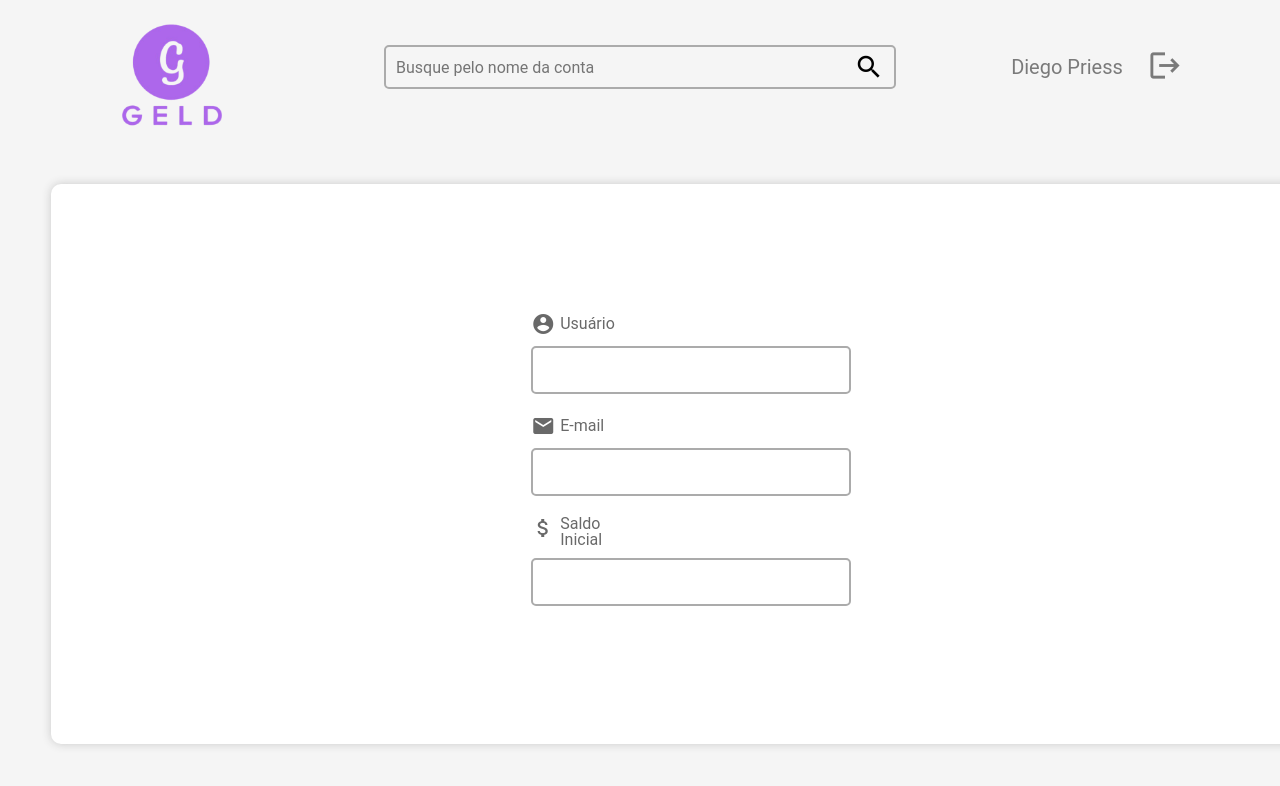
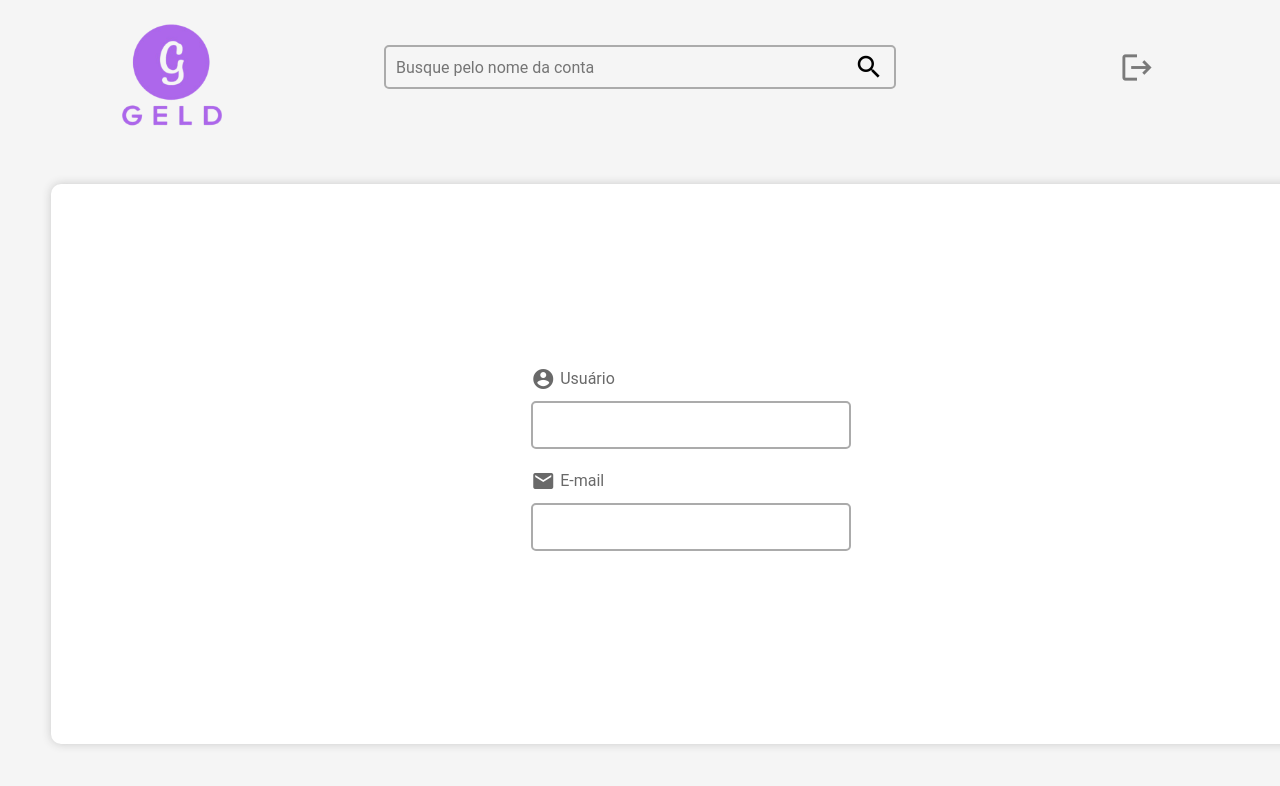
Before and after one commit to DiegoPriess/pac_second_semester_front, a React (Create React App) app: page /perfil in a window 1280 px wide. Shown: the top 786 px of the page. Built offline with nearby package versions, Linux system fonts and the light colour scheme.

Commit message:
Exibindo dados do usuário e fazendo logout (Refatorar apos entrega)

```diff
--- a/src/components/AccountCard/index.jsx
+++ b/src/components/AccountCard/index.jsx
@@ -30,7 +30,8 @@ const AccountCard = (props) => {
             }
         })
         .catch((error) => {
-            ReactDOM.render(<CustomAlert urlPath={PATH} labelText={error} type="negative" />, document.getElementById('root'));
+            let alert = <CustomAlert urlPath={PATH} labelText={error} type="negative" />;
+            ReactDOM.render(alert, document.getElementById('root'));
         });
     }
 
--- a/src/components/Header/index.jsx
+++ b/src/components/Header/index.jsx
@@ -6,6 +6,12 @@ import ProfileThumbnail from '../ProfileThumbnail';
 import { Link } from 'react-router-dom';
 
 const Header = () => {
+
+    const logout = () => {
+        localStorage.clear();
+        window.location.pathname = "/";
+    }
+
     return (
         <div className="header">
             <div className="header-item logo-item">
@@ -21,7 +27,7 @@ const Header = () => {
             <div className="header-item">
                 <div className="logout-item">
                     <Link to="/perfil"><ProfileThumbnail /></Link>
-                    <Link to="/"><i className="material-icons">logout</i></Link>
+                    <i className="material-icons" onClick={logout}>logout</i>
                 </div>
             </div>
 
--- a/src/components/ProfileThumbnail/index.jsx
+++ b/src/components/ProfileThumbnail/index.jsx
@@ -8,7 +8,7 @@ const ProfileThumbnail = () => {
                 <img src={ProfileImage} alt="" />
             </div> */}
             <div className="item-content">
-                Diego Priess
+                {localStorage.getItem("name")}
             </div>
         </div>
     );
--- a/src/pages/Authentication/Login/index.jsx
+++ b/src/pages/Authentication/Login/index.jsx
@@ -17,6 +17,7 @@ const Login = () => {
 
         localStorage.setItem("userId", 2);
         localStorage.setItem("name", "Macarena");
+        localStorage.setItem("email", loginEmail);
         window.location.pathname = PATH_SUCCESS;
 
         event.preventDefault();
@@ -54,7 +55,7 @@ const Login = () => {
 
     return (
         <form action="">
-            <InputGroup icon="account_circle" labelText="Usuário ou E-mail" inputType="text" inputValue={loginEmail} onChangeFunction={event => { setLoginEmail(event.target.value) }}/>
+            <InputGroup icon="account_circle" labelText="E-mail" inputType="text" inputValue={loginEmail} onChangeFunction={event => { setLoginEmail(event.target.value) }}/>
             <InputGroup icon="lock" id="password" labelText="Senha" inputType="password" inputValue={loginSenha} onChangeFunction={event => { setLoginSenha(event.target.value) }}/>
             <div className="actions-container">
                 <Link to={"/menu"}><Button onClickFunction={onLogin} textButton="Entrar"/></Link>
--- a/src/pages/profile/index.jsx
+++ b/src/pages/profile/index.jsx
@@ -17,9 +17,8 @@ const Profile = () => {
                 </label> */}
 
                 <div className="profile-data">
-                    <InputGroup readonly={true} id="profile-user" icon="account_circle" labelText="Usuário" inputType="text"/>
-                    <InputGroup readonly={true} id="profile-email" icon="email" labelText="E-mail" inputType="email"/>
-                    <InputGroup readonly={true} id="profile-initial-money" icon="attach_money" labelText="Saldo Inicial" inputType="number"/>
+                    <InputGroup readonly={true} id="profile-user" icon="account_circle" labelText="Usuário" inputType="text" inputValue={localStorage.getItem("name")}/>
+                    <InputGroup readonly={true} id="profile-email" icon="email" labelText="E-mail" inputType="email" inputValue={localStorage.getItem("email")}/>
                 </div>
 
             </div>
```
